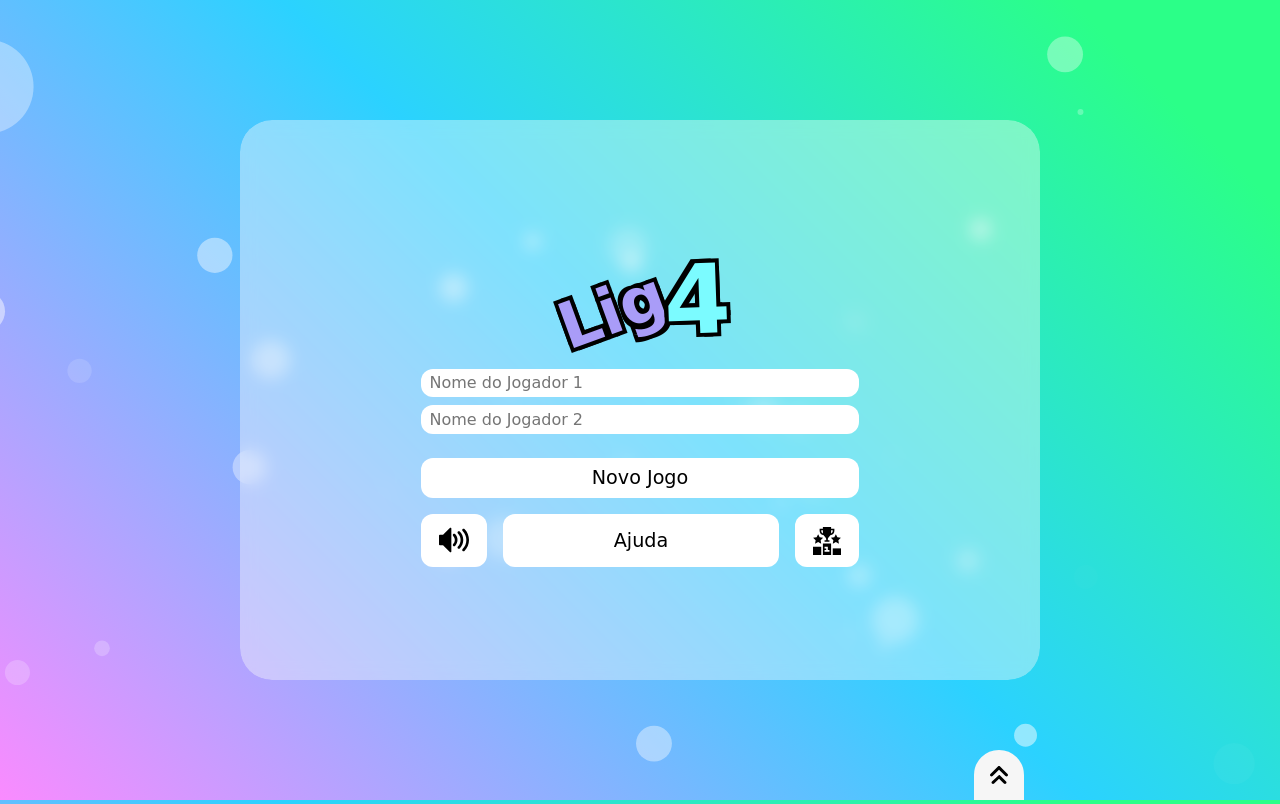
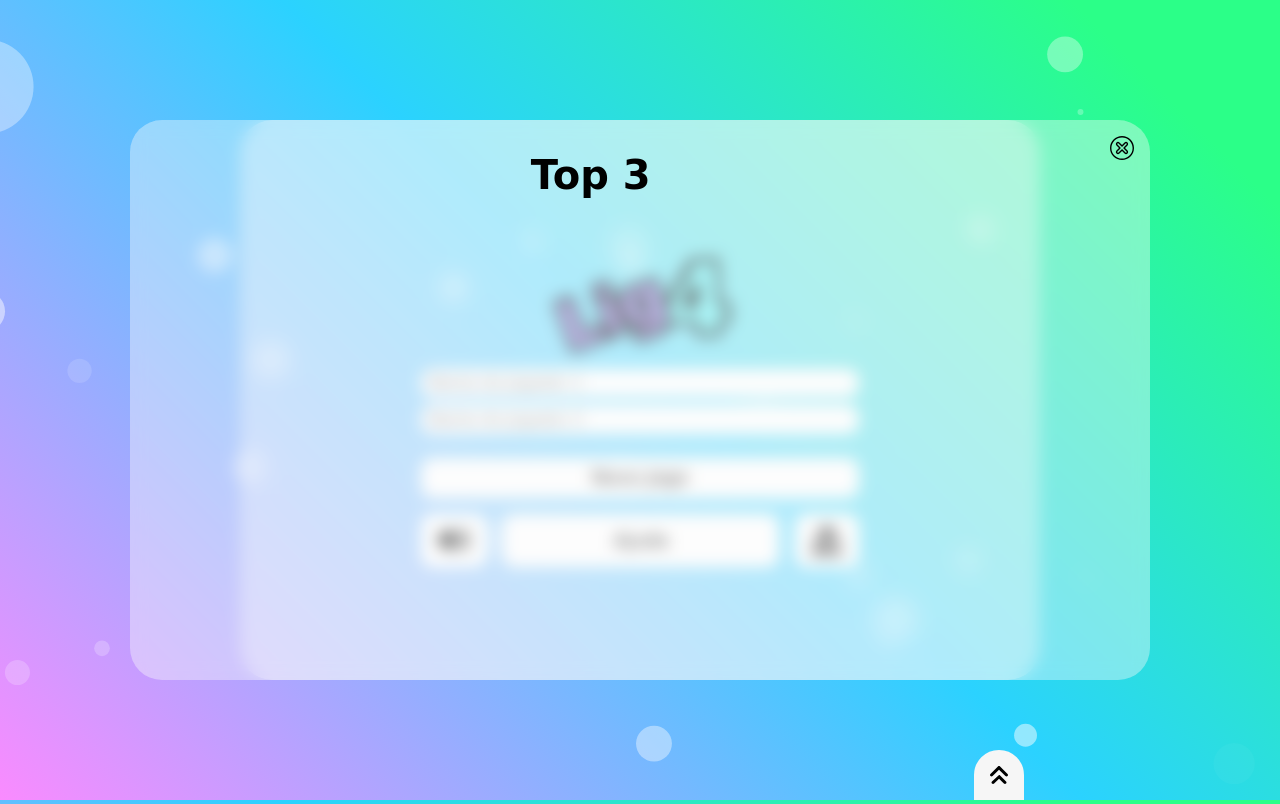
Before and after one commit to BrunoBelarminoNog/lig-4, a plain HTML site: page index.html in a window 1280 px wide. Both pictures are taken after a click on the button 826 px from the left and 540 px from the top of the page. Drawn offline with nearby package versions, Linux system fonts and the light colour scheme; no server answers; a web font is replaced by a local one.

Commit message:
feat: ranking css

```diff
--- a/index.html
+++ b/index.html
@@ -256,7 +256,38 @@
                     </ul>
                 </article>
             </div>
-            <div id="ranking_div"></div>
+            <div id="ranking_div" class="hidden">
+                <h1>Top 3</h1>
+                <button id="closeRanking"><span><svg version="1.1" id="fi_561128" xmlns="http://www.w3.org/2000/svg"
+                    xmlns:xlink="http://www.w3.org/1999/xlink" x="0px" y="0px" viewBox="0 0 512 512"
+                    style="enable-background:new 0 0 512 512;" xml:space="preserve">
+                    <g>
+                        <g>
+                            <path d="M257,0C117.104,0,0,113.029,0,255c0,140.742,116.009,257,257,257c142.13,0,255-117.257,255-257
+                        C512,114.061,397.951,0,257,0z M257,482.2C131.832,482.2,29.8,380.168,29.8,255C29.8,130.935,131.832,29.8,257,29.8
+                        c124.065,0,225.2,101.135,225.2,225.2C482.2,380.168,381.065,482.2,257,482.2z"></path>
+                        </g>
+                    </g>
+                    <g>
+                        <g>
+                            <path d="M373.764,310.124l-53.286-54.961l53.195-53.196c17.546-17.546,17.546-46.094,0-63.639
+                        c-17.546-17.547-46.096-17.545-63.64,0l-53.196,53.196l-54.961-53.287c-17.553-17.456-46.033-17.425-63.549,0.091
+                        c-17.546,17.545-17.546,46.094,0,63.639l53.195,53.196l-53.286,54.961c-17.455,17.553-17.425,46.034,0.091,63.549
+                        c17.516,17.516,45.996,17.546,63.549,0.091l54.961-53.287l53.196,53.196c17.544,17.545,46.094,17.546,63.64,0
+                        C391.189,356.158,391.219,327.677,373.764,310.124z M352.46,352.46c-5.863,5.863-15.351,5.863-21.214,0l-63.64-63.64
+                        c-5.794-5.794-15.165-5.867-21.048-0.163l-65.64,63.64c-0.056,0.054-0.11,0.108-0.165,0.163c-5.863,5.863-15.351,5.863-21.214,0
+                        c-5.863-5.864-5.862-15.35,0-21.213c0.055-0.055,0.109-0.11,0.163-0.165l63.64-65.64c5.703-5.883,5.631-15.254-0.163-21.048
+                        l-63.64-63.64c-5.863-5.864-5.863-15.35,0-21.213c5.863-5.863,15.351-5.863,21.214,0c0.055,0.055,0.109,0.109,0.165,0.163
+                        l65.64,63.64c5.885,5.704,15.256,5.631,21.048-0.163l63.64-63.64c5.863-5.863,15.351-5.863,21.214,0
+                        c5.863,5.864,5.862,15.349,0,21.213l-63.64,63.64c-5.794,5.794-5.866,15.165-0.163,21.048l63.64,65.64
+                        c0.054,0.055,0.108,0.11,0.163,0.165C358.323,337.111,358.323,346.597,352.46,352.46z">
+                            </path>
+                        </g>
+                    </g>
+                </svg></span></button>
+
+                <div id="times"></div>
+            </div>
         </div>
     </main>
 
--- a/scripts/script.js
+++ b/scripts/script.js
@@ -13,12 +13,14 @@ const btnClose = document.getElementById('close');
 const btnRestartGame = document.querySelectorAll('.reset_game');
 const btnCloseGame = document.getElementById('btn_close_game')
 const btnRanking = document.getElementById('ranking');
+const btnCloseRanking = document.getElementById('closeRanking');
 const containerNamePlayerOneInGame = document.getElementById('player_one_name');
 const containerNamePlayerTwoInGame = document.getElementById('player_two_name');
 const containerGameWin = document.getElementById('game_win')
 const containerGameDraw = document.getElementById('game_draw')
 const containerInfo = document.getElementById('info_div')
 const containerRanking = document.getElementById('ranking_div')
+const containerRankingTimes = document.getElementById('times')
 const btnAudio = document.getElementById('audio');
 const iconSoundOn = document.getElementById('audio_on');
 const iconSoundOff = document.getElementById('audio_off');
@@ -150,10 +152,10 @@ let records = []
  // function checar se é record
  // function mostrar records
  function printRecords (){
-   containerRanking.innerText = ''
+   containerRankingTimes.innerHTML = ''
    let times = [0, 0, 0]
    for(let i = 0; i < records.length; i++){
-      let div = document.createElement('div')
+      let span = document.createElement('span')
       if(records[i].time < 60){
         if(records[i].time < 10){
           times[i] = `00:0${records[i].time}`
@@ -183,8 +185,8 @@ let records = []
         }
       }
       if(records[i] !== undefined){
-        div.innerText = `${records[i].name} - ${times[i]}`
-        containerRanking.appendChild(div)
+        span.innerHTML = '<span>' + `${records[i].name}` + '</span>' + ` - ${times[i]}`
+        containerRankingTimes.appendChild(span)
       }
    }
  }
@@ -419,8 +421,12 @@ btnAudio.addEventListener('click', () => {
     soundGame.play()
   }
 });
-
-
+btnRanking.addEventListener('click', () => {
+  containerRanking.classList.remove('hidden')
+})
+btnCloseRanking.addEventListener('click', () => {
+  containerRanking.classList.add('hidden')
+})
 
 soundGame.volume = 0.2;
 
--- a/styles/style.css
+++ b/styles/style.css
@@ -621,6 +621,65 @@ main #content_game .reset_game {
     transition: all 400ms;
     background-color: #fff;
 }
+main #ranking_div::before{
+    content: '';
+    position: fixed;
+    top: 50%;
+    left: 50%;
+    transform: translate(-50%, -50%);
+    height: 70vh;
+    width: 90%;
+    max-width: 1020px;
+    background: rgba(250, 250, 250, 0.4);
+    backdrop-filter: blur(8px);
+    z-index: -1;
+    border-radius: 2rem;
+}
+
+main #ranking_div {
+    display: flex;
+    flex-flow: row wrap;
+    position: fixed;
+    z-index: 10;
+    width: 90%;
+    max-height: 70vh;
+    max-width: 1020px;
+    padding: 1rem;
+    align-items: flex-start;
+    justify-content: space-between;
+    top: 15%;
+
+}
+main #ranking_div h1{
+    font-size: 2.5rem;
+    width: 90%;
+    text-align: center;
+    margin: 1rem 0;
+}
+main #ranking_div #closeRanking {
+    background-color: transparent;
+    border: none;
+    outline: none;
+    cursor: pointer;
+}
+
+main #ranking_div #closeRanking span svg {
+    width: 1.5rem;
+}
+main #ranking_div #times {
+    font-size: 1.2rem;
+    display: flex;
+    flex-direction: column;
+    align-items: center;
+    justify-content: center;
+    width: 90%;
+}
+main #ranking_div #times span {
+    align-self:  center;
+}
+main #ranking_div #times span span {
+    font-size: 2rem;
+}
 /* INICIAL */
 
 /* FOOTER */
```
